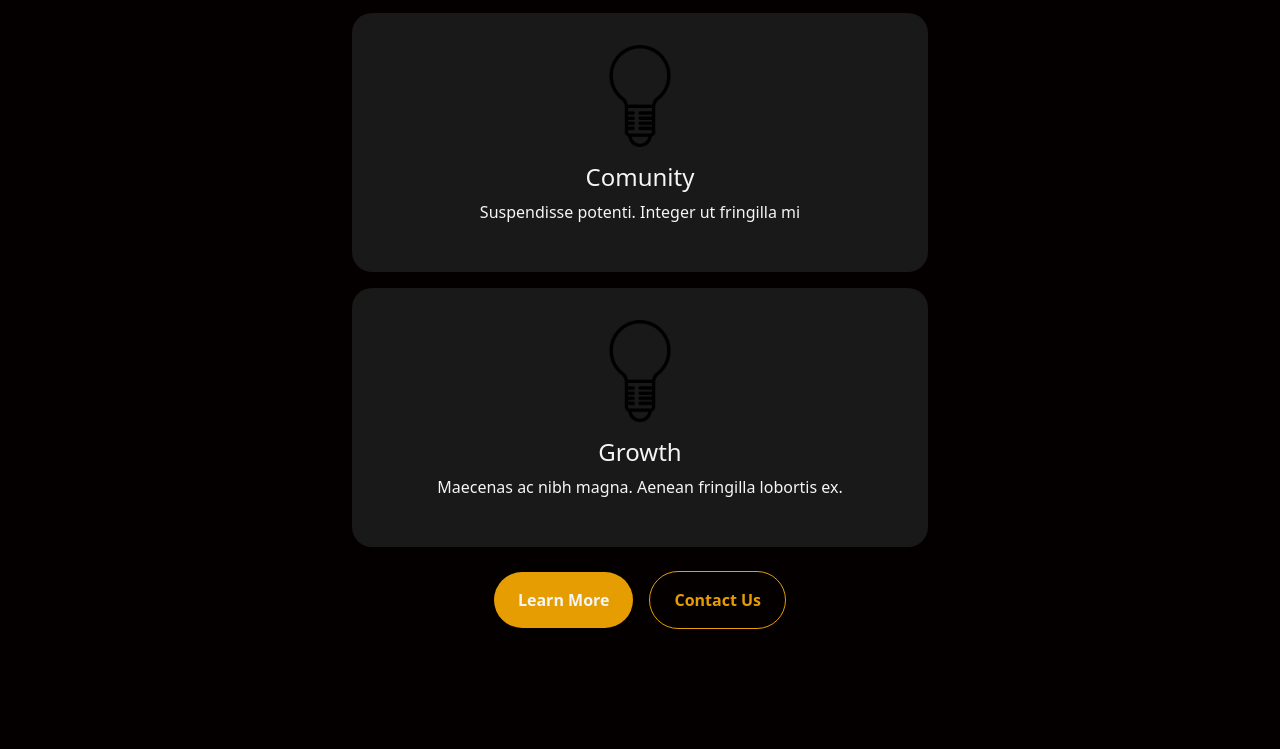
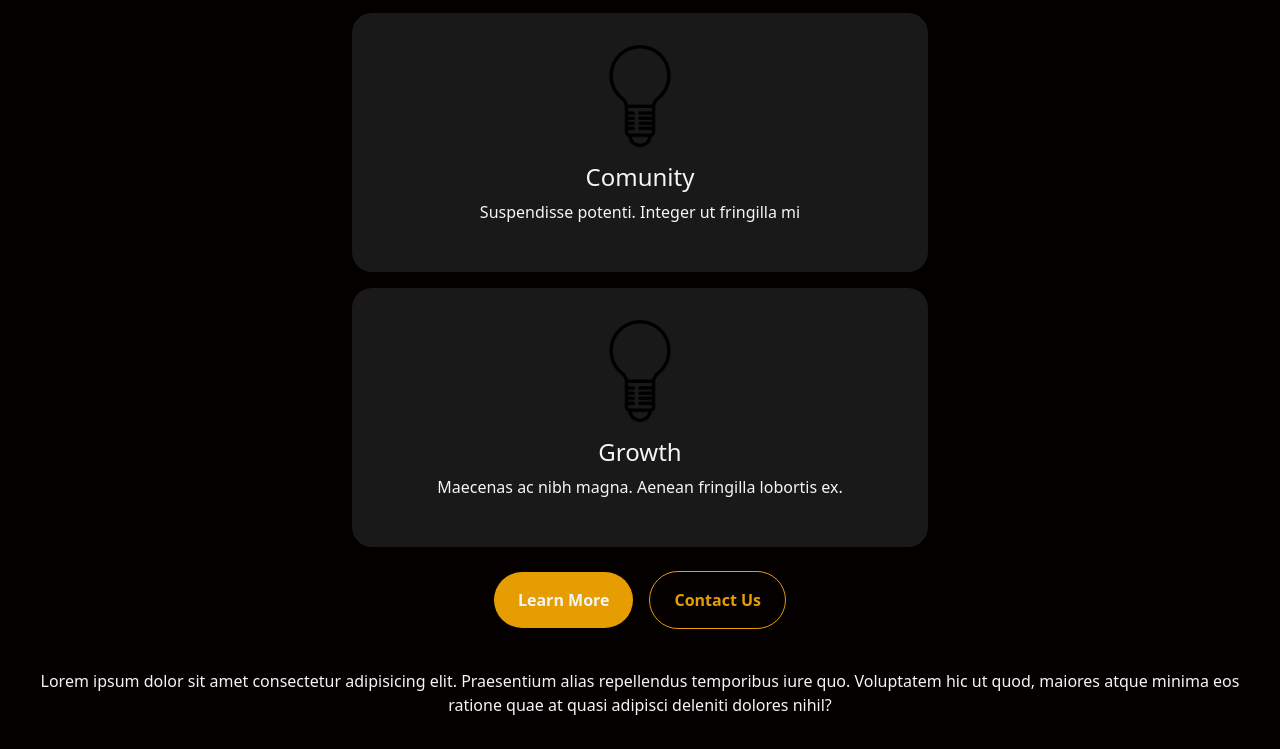
Before and after one commit to FeerMasner/comision-965000, a plain HTML site: page practica.html in a window 1280 px wide. Shown: the part 3359-4108 px from the top of the page. Before the commit the page ends 4012 px from the top, so only its background shows below. Drawn offline with nearby package versions, Linux system fonts and the light colour scheme.

Commit message:
se agrega banner de publicidad

```diff
--- a/practica.html
+++ b/practica.html
@@ -81,6 +81,12 @@
 
     </section>
 
+    <!-- banner publicidad -->
+     <section>
+        <p>Lorem ipsum dolor sit amet consectetur adipisicing elit. Praesentium alias repellendus temporibus iure quo. Voluptatem hic ut quod, maiores atque minima eos ratione quae at quasi adipisci deleniti dolores nihil?</p>
+     </section>
+
+
     <script src="https://cdn.jsdelivr.net/npm/bootstrap@5.3.8/dist/js/bootstrap.bundle.min.js"
         integrity="sha384-FKyoEForCGlyvwx9Hj09JcYn3nv7wiPVlz7YYwJrWVcXK/BmnVDxM+D2scQbITxI"
         crossorigin="anonymous"></script>
```
